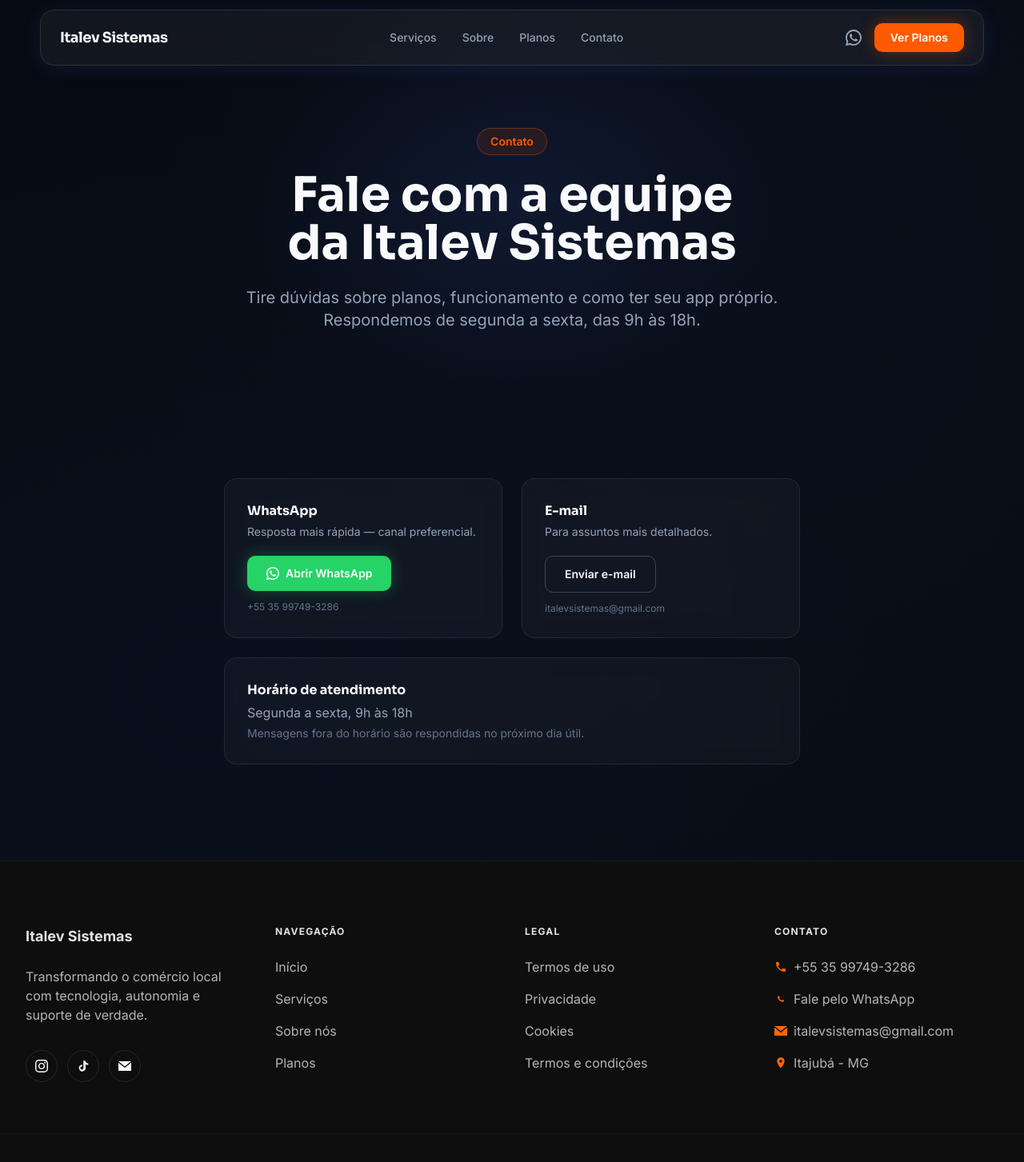
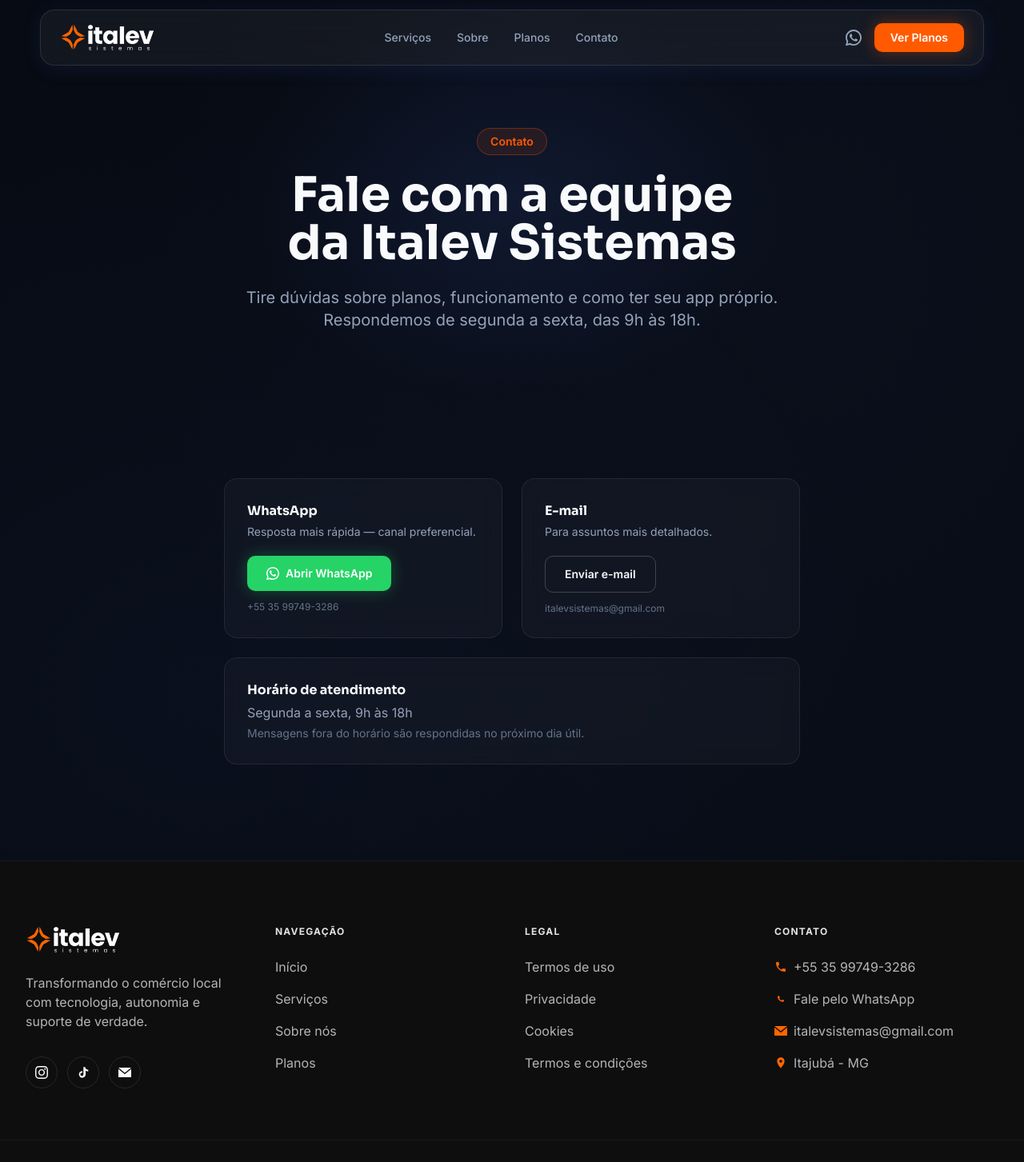
Before and after one commit to alle77fm/paginaitalev, a Next.js app: page /contato in a window 1280 px wide. Shown: the top 1453 px of the page at 80% size. Built offline with nearby package versions, Linux system fonts and the light colour scheme.

Commit message:
Aplica logo nas paginas internas e rodape

```diff
--- a/components/layout/Footer.tsx
+++ b/components/layout/Footer.tsx
@@ -1,4 +1,5 @@
 import Link from 'next/link';
+import Image from 'next/image';
 import { italev } from '@/lib/entities';
 
 const legalLinks = [
@@ -21,9 +22,14 @@
       <div className="max-w-container mx-auto px-margin-mobile md:px-gutter grid grid-cols-1 md:grid-cols-4 gap-gutter">
         {/* Identidade */}
         <div>
-          <span className="text-body-lg font-bold text-on-surface mb-6 block">
-            {italev.brandName}
-          </span>
+          <Image
+            src="/logo_it.png"
+            alt={italev.brandName}
+            width={916}
+            height={272}
+            className="mb-6 h-9 w-auto"
+            sizes="150px"
+          />
           <p className="text-on-secondary-container text-body-md mb-8">
             Transformando o comércio local com tecnologia, autonomia e suporte de verdade.
           </p>
--- a/components/layout/Navbar.tsx
+++ b/components/layout/Navbar.tsx
@@ -2,6 +2,7 @@
 
 import { useState, useEffect } from 'react';
 import Link from 'next/link';
+import Image from 'next/image';
 import { italev } from '@/lib/entities';
 
 const navLinks = [
@@ -37,10 +38,18 @@
           {/* Logo */}
           <Link
             href="/"
-            className="font-sora text-[#F8FAFC] font-bold text-lg tracking-tight hover:text-[#4F7CFF] transition-colors"
+            className="flex items-center"
             aria-label={`${italev.brandName} — página inicial`}
           >
-            {italev.brandName}
+            <Image
+              src="/logo_it.png"
+              alt={italev.brandName}
+              width={916}
+              height={272}
+              priority
+              className="h-8 w-auto md:h-9"
+              sizes="(max-width: 768px) 120px, 140px"
+            />
           </Link>
 
           {/* Nav desktop */}
@@ -107,10 +116,19 @@
         >
           <Link
             href="/"
-            className="font-sora text-2xl font-bold text-[#F8FAFC] mb-4"
+            className="mb-4 flex items-center"
             onClick={() => setMobileOpen(false)}
+            aria-label={`${italev.brandName} — página inicial`}
           >
-            {italev.brandName}
+            <Image
+              src="/logo_it.png"
+              alt={italev.brandName}
+              width={916}
+              height={272}
+              priority
+              className="h-10 w-auto"
+              sizes="160px"
+            />
           </Link>
           {navLinks.map((link) => (
             <Link
```
